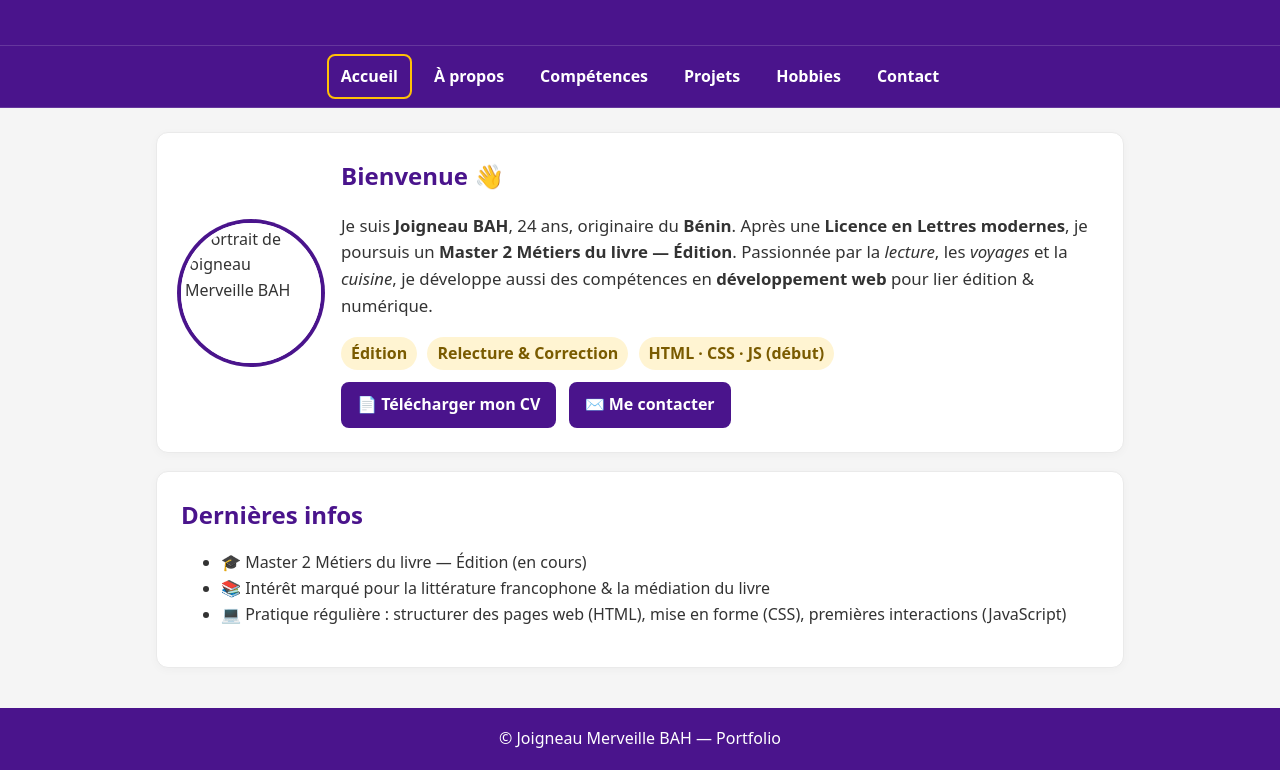
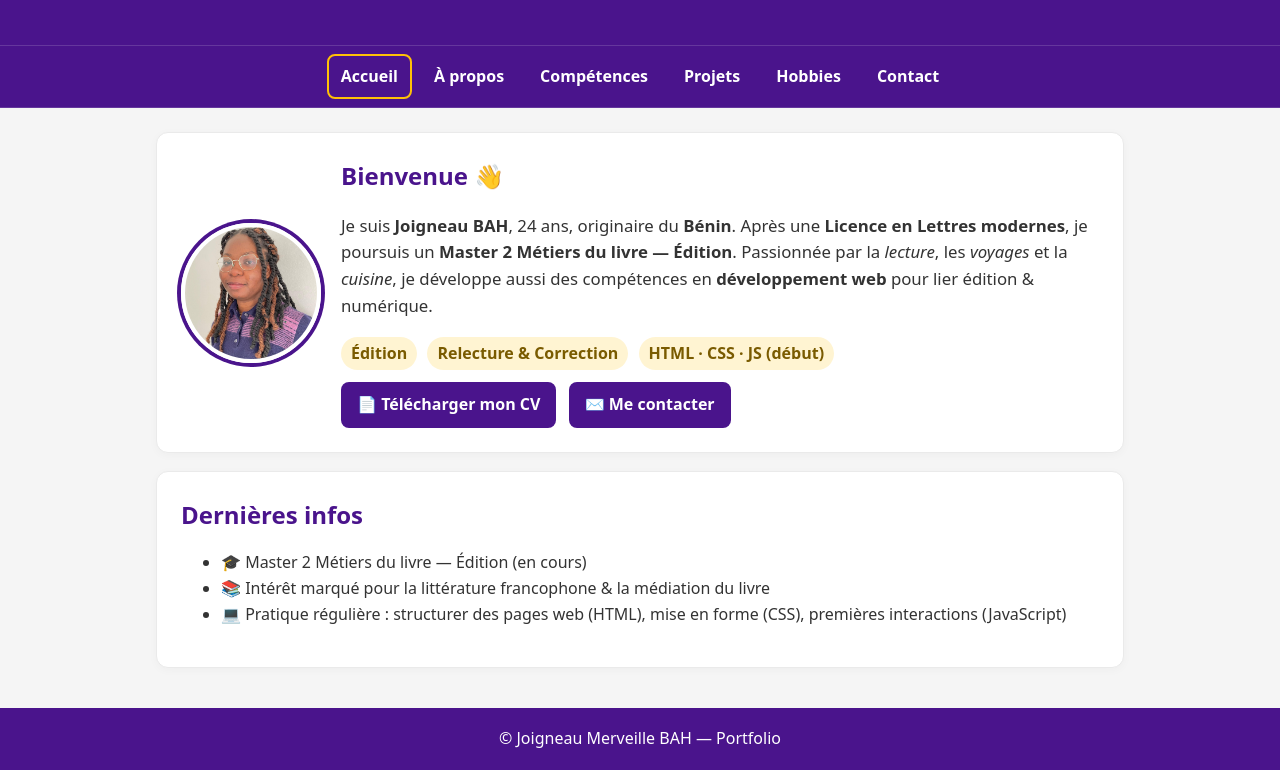
Before and after one commit to mervamy-web/Portfolio, a plain HTML site: page index.html in a window 1280 px wide. Shown: the part 124-894 px from the top of the page. Drawn offline with Linux system fonts and the light colour scheme.

Commit message:
index.html

```diff
--- a/index.html
+++ b/index.html
@@ -24,7 +24,7 @@
 
   <main class="container">
     <section class="card hero">
-      <img src="Assets/img/Photo de profil CV_Joigneau BAH.jpeg" alt="Portrait de Joigneau Merveille BAH" class="photo-profil">
+      <img src="assets/css/Photo de profil CV_Joigneau BAH.jpeg" alt="Portrait de Joigneau Merveille BAH" class="photo-profil">
 
       <div>
         <h2>Bienvenue 👋</h2>
```
